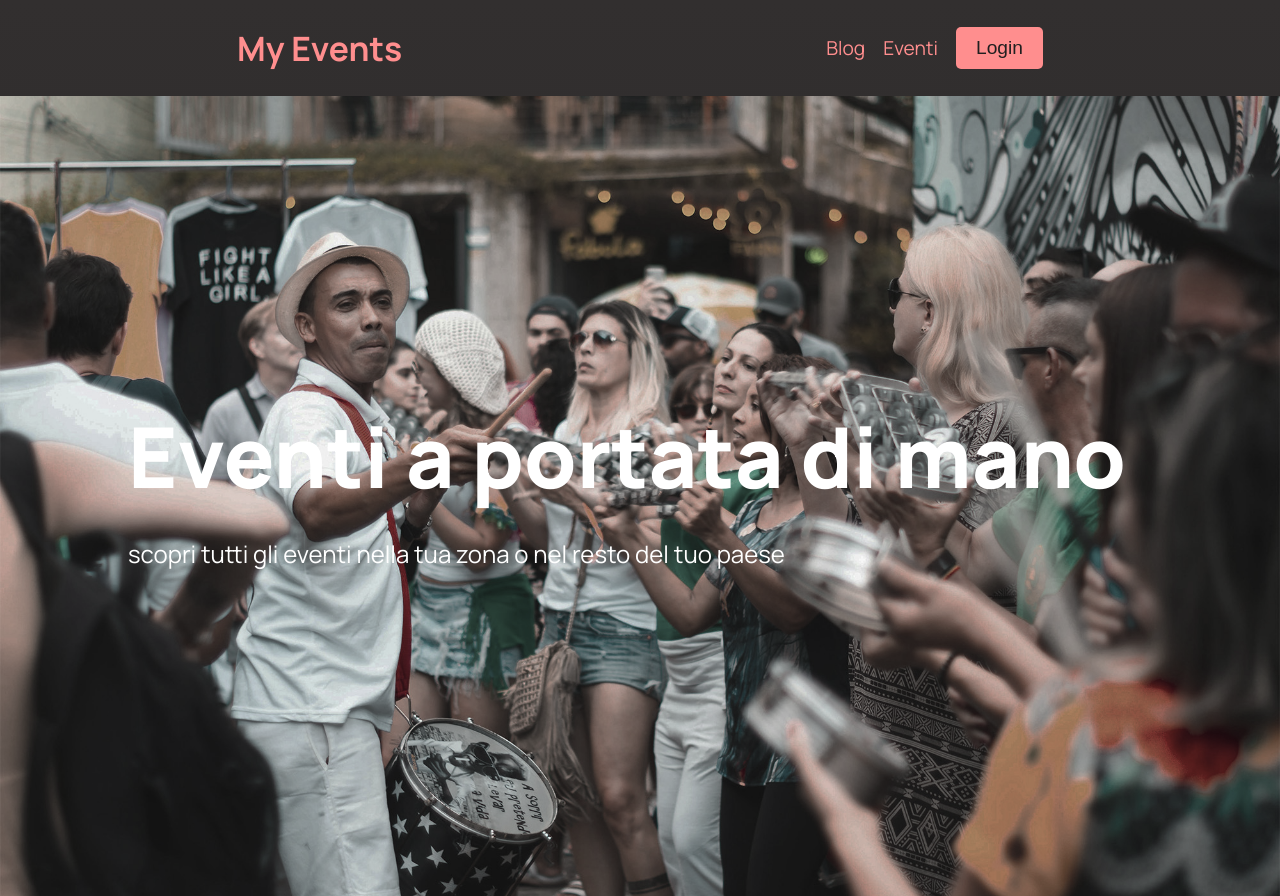
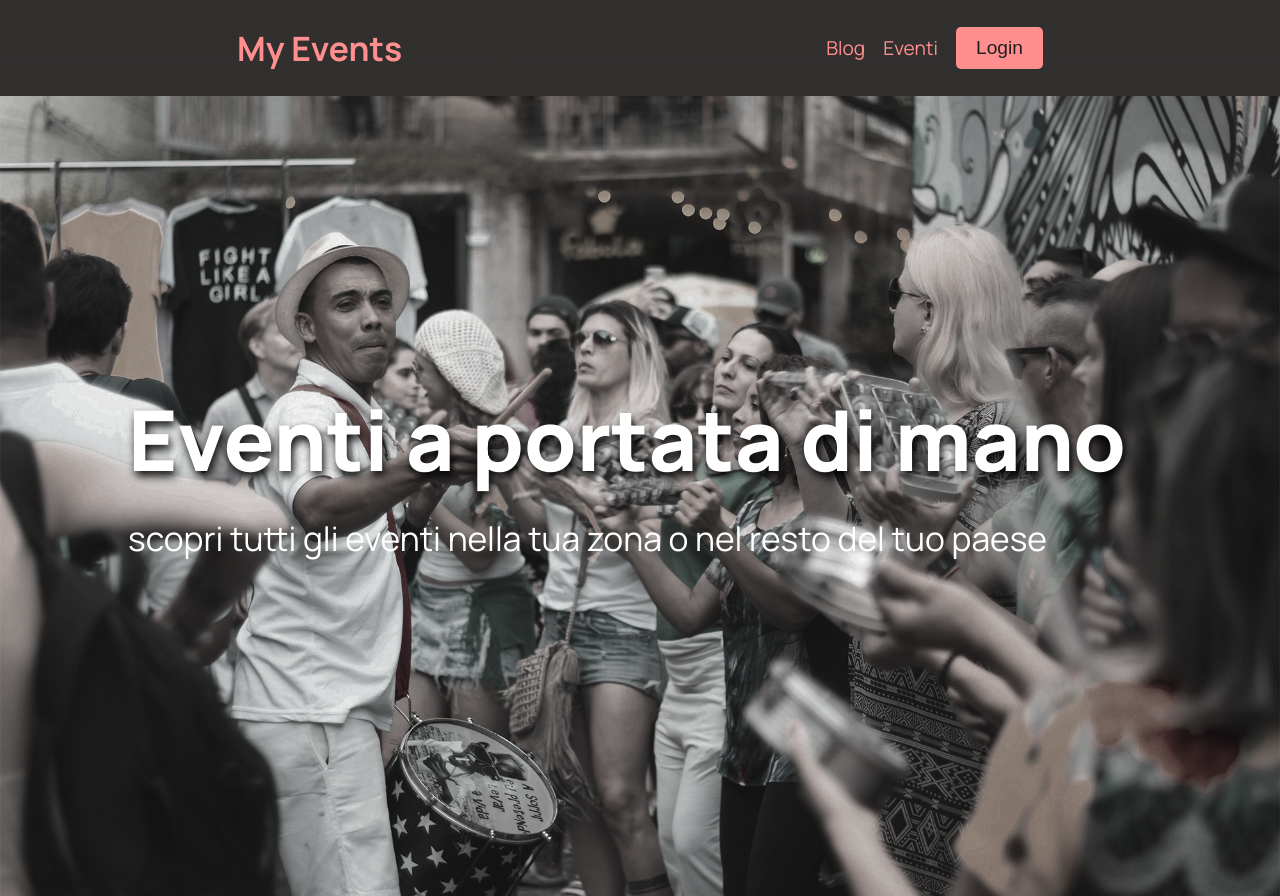
Before and after one commit to jakichandev/ML3_P, a website built with Parcel: page src/index.html in a window 1280 px wide. Shown: the top 896 px of the page. Built offline with nearby package versions, Linux system fonts and the light colour scheme.

Commit message:
changed README.md file

```diff
--- a/src/css/main.css
+++ b/src/css/main.css
@@ -123,7 +123,7 @@ section.hero-box {
   display: flex;
   justify-content: center;
   align-items: center;
-  filter: grayscale(70%);
+  filter: grayscale(90%);
 }
 
 div.hero-text-box {
@@ -131,17 +131,20 @@ div.hero-text-box {
   width: 80%;
   display: flex;
   flex-direction: column;
+  font-size: 7rem;
 }
 
 h1.hero-heading {
-  font-size: 7rem;
+  font-size: 1em;
+  line-height: 1em;
   font-weight: 800;
   color: #fff;
   margin: 0;
+  text-shadow: 2px 5px 10px black;
 }
 
 p.hero-description {
-  font-size: 2rem;
+  font-size: 0.4em;
   color: #fff;
 }
 
--- a/src/index.html
+++ b/src/index.html
@@ -9,7 +9,7 @@
   <body>
     <header>
       <nav>
-        <h1 class="logo">My Events</h1>
+        <a href="http://localhost:1234"><h1 class="logo">My Events</h1></a>
       </nav>
       <ul class="navbar-box">
         <li class="navbar-item"><a href="#">Blog</a></li>
```
Also changed, not shown: README.md, dist/index.html, 2 other files.
